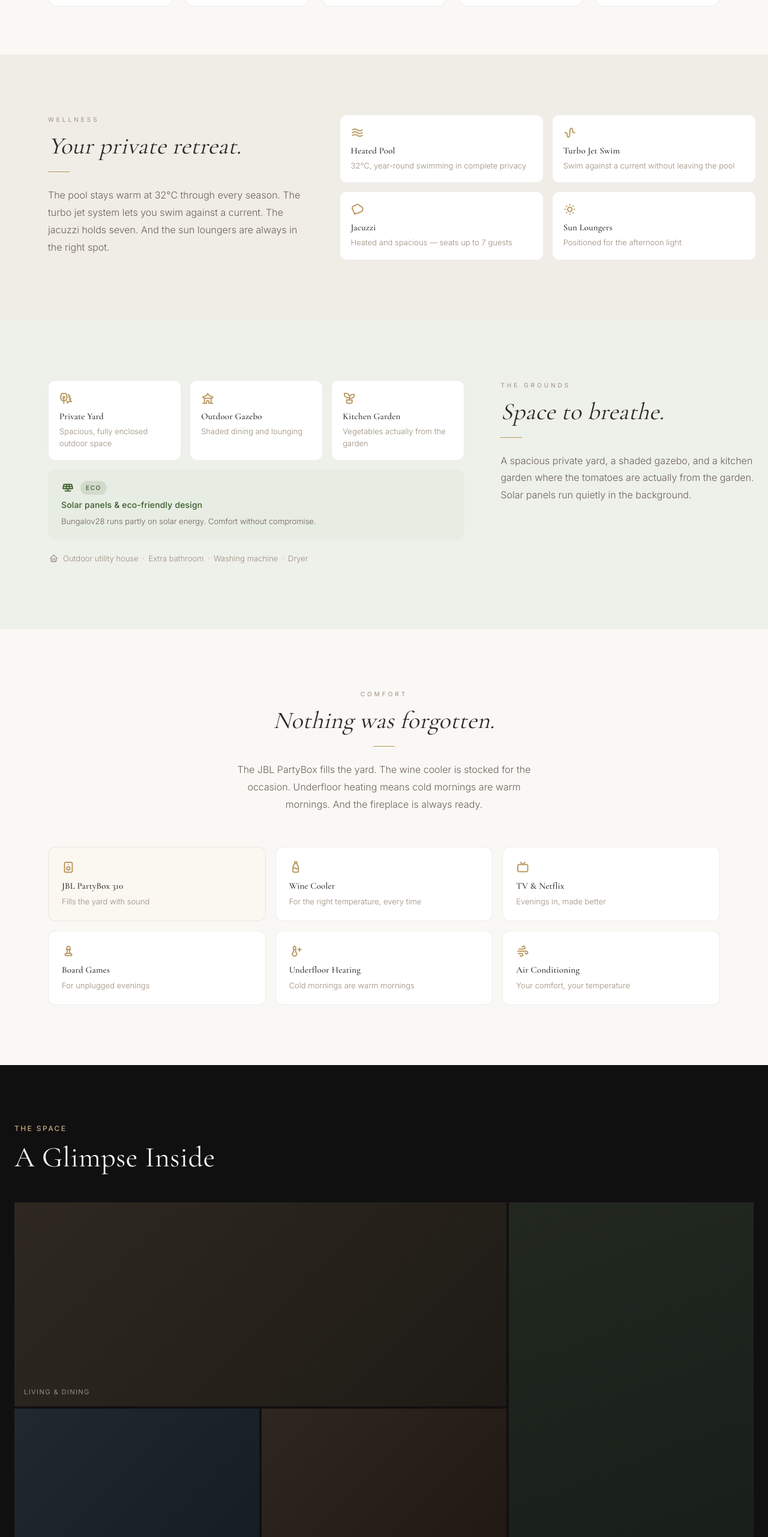
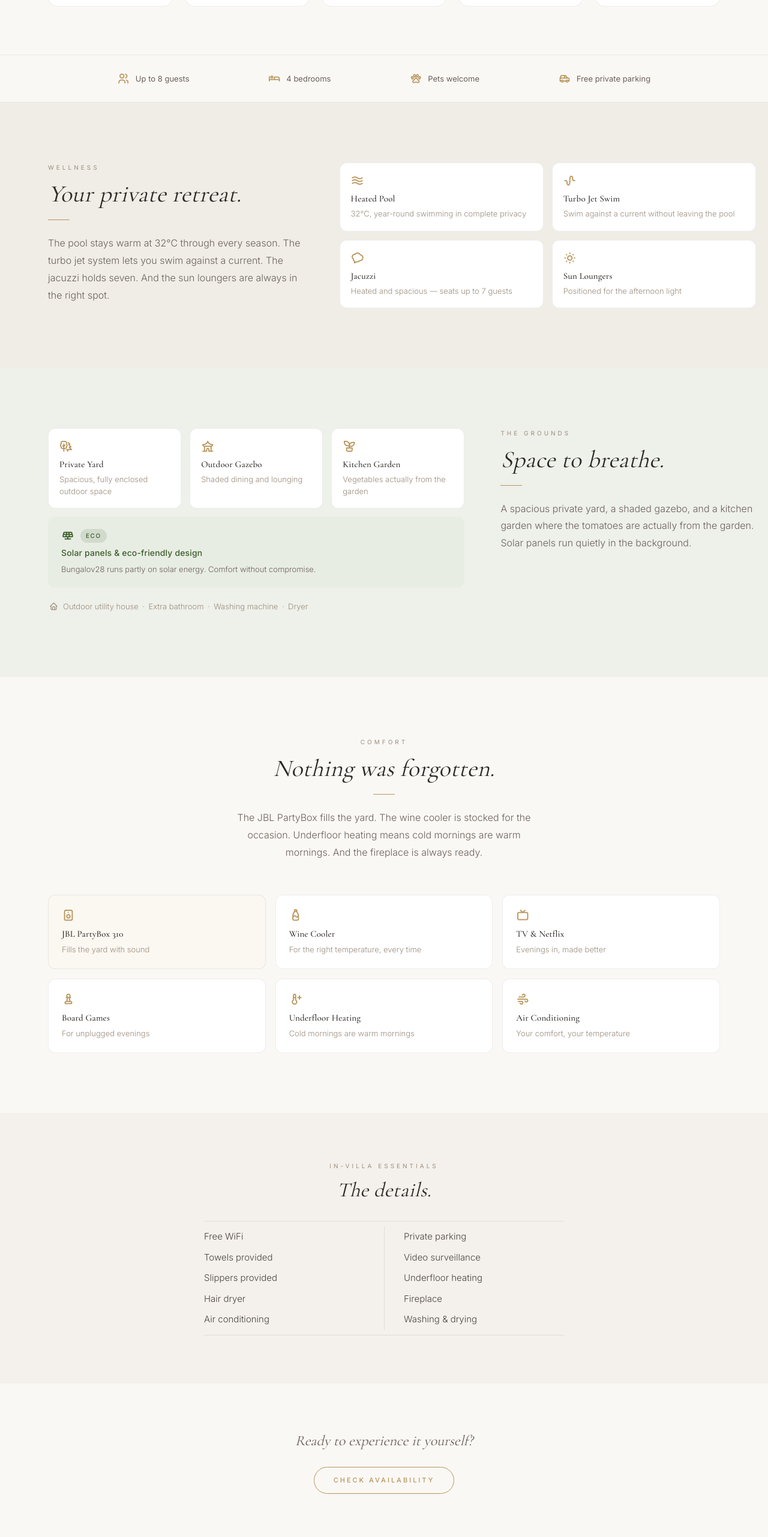
Before and after one commit to aleksandrapavicevic4/bungalov28, a Next.js app: page / in a window 1280 px wide. Shown: the part 2443-5006 px from the top of the page at 60% size. Built offline with nearby package versions, Linux system fonts and the light colour scheme.

Commit message:
Add amenities quick facts bar and hover effects

```diff
--- a/app/globals.css
+++ b/app/globals.css
@@ -20,9 +20,12 @@
   --bg-stone:      #F0EDE7;
   --bg-sage:       #EEF0EA;
   --bg-eco:        #E8EDE4;
-  --bg-card:       #FFFFFF;
-  --bg-card-warm:  #FBF7F1;
-  --gold:          #B8945A;
+  --bg-card:        #FFFFFF;
+  --bg-card-warm:   #FBF7F1;
+  --bg-essentials:  #F4F1EC;
+  --gold:           #B8945A;
+  --divider:        rgba(0, 0, 0, 0.08);
+  --text-essentials: #4A433D;
   --text-primary:  #2C2825;
   --text-body:     #6B6059;
   --text-hint:     #9C8E7E;
--- a/components/sections/Amenities/Amenities.module.css
+++ b/components/sections/Amenities/Amenities.module.css
@@ -453,6 +453,64 @@
 
 
 /* ─────────────────────────────────────────────────────────────
+   Quick-facts bar (between Layer 2 and Layer 3A)
+───────────────────────────────────────────────────────────── */
+
+.facts {
+  background-color: var(--bg-primary);
+  border-top: 0.5px solid var(--border-default);
+  border-bottom: 0.5px solid var(--border-default);
+  padding: 28px var(--container-padding);
+}
+
+.factsInner {
+  max-width: 1200px;
+  margin: 0 auto;
+  padding: 0 40px;
+  display: flex;
+  justify-content: space-evenly;
+  align-items: center;
+  gap: 16px;
+}
+
+.factItem {
+  display: flex;
+  align-items: center;
+  gap: 10px;
+}
+
+.factIcon {
+  font-size: 20px;
+  color: var(--gold);
+  line-height: 1;
+  flex-shrink: 0;
+}
+
+.factLabel {
+  font-family: var(--font-body);
+  font-size: 13px;
+  font-weight: 400;
+  color: var(--text-body);
+  white-space: nowrap;
+}
+
+
+/* ─────────────────────────────────────────────────────────────
+   Shared zone-card hover state
+   Softer than the Layer 2 strip cards (3px lift vs 6px)
+───────────────────────────────────────────────────────────── */
+
+.zoneCardHover {
+  transition: transform 0.3s ease, box-shadow 0.3s ease;
+}
+
+.zoneCardHover:hover {
+  transform: translateY(-3px);
+  box-shadow: 0 8px 20px rgba(0, 0, 0, 0.07);
+}
+
+
+/* ─────────────────────────────────────────────────────────────
    Layer 3C — Comfort & Entertainment Zone
 ───────────────────────────────────────────────────────────── */
 
@@ -540,6 +598,122 @@
 
 
 /* ─────────────────────────────────────────────────────────────
+   Layer 4 — In-Villa Essentials
+───────────────────────────────────────────────────────────── */
+
+.essentials {
+  background-color: var(--bg-essentials);
+  padding: 80px var(--container-padding);
+}
+
+.essentialsInner {
+  max-width: 600px;
+  margin: 0 auto;
+  text-align: center;
+  display: flex;
+  flex-direction: column;
+  align-items: center;
+  gap: 0;
+}
+
+/* Reuses .zoneLabel for the eyebrow — no extra rule needed */
+
+.essentialsHeadline {
+  font-family: var(--font-display);
+  font-style: italic;
+  font-size: 34px;
+  font-weight: 400;
+  color: var(--text-primary);
+  line-height: 1.15;
+  margin-bottom: 2rem;
+}
+
+.essentialsDivider {
+  width: 100%;
+  height: 1px;
+  background-color: var(--divider);
+  flex-shrink: 0;
+}
+
+/* Two-column list */
+
+.essentialsList {
+  display: grid;
+  grid-template-columns: 1fr 1fr;
+  width: 100%;
+  margin: 0;
+  padding: 0.5rem 0;
+}
+
+.essentialsCol,
+.essentialsColRight {
+  font-family: var(--font-body);
+  font-size: 15px;
+  font-weight: 300;
+  color: var(--text-essentials);
+  line-height: 2.3;
+  text-align: left;
+  list-style: none;
+  padding: 0;
+  margin: 0;
+}
+
+.essentialsColRight {
+  border-left: 0.5px solid var(--divider);
+  padding-left: 32px;
+}
+
+
+/* ─────────────────────────────────────────────────────────────
+   Layer 5 — Section Close / CTA
+───────────────────────────────────────────────────────────── */
+
+.sectionCta {
+  background-color: var(--bg-primary);
+  padding: 80px var(--container-padding);
+}
+
+.sectionCtaInner {
+  display: flex;
+  flex-direction: column;
+  align-items: center;
+  gap: 28px;
+}
+
+.ctaText {
+  font-family: var(--font-display);
+  font-style: italic;
+  font-size: 24px;
+  font-weight: 400;
+  color: var(--text-body);
+  text-align: center;
+  line-height: 1.3;
+}
+
+.ctaButton {
+  display: inline-block;
+  border: 1px solid var(--gold);
+  color: var(--gold);
+  background: transparent;
+  padding: 12px 32px;
+  border-radius: 40px;
+  font-family: var(--font-body);
+  font-size: 11px;
+  font-weight: 500;
+  letter-spacing: 3px;
+  text-transform: uppercase;
+  text-decoration: none;
+  cursor: pointer;
+  transition: background-color 0.25s ease, color 0.25s ease;
+}
+
+.ctaButton:hover {
+  background-color: var(--gold);
+  color: #ffffff;
+}
+
+
+/* ─────────────────────────────────────────────────────────────
    Responsive — Tablet (≤ 900px)
 ───────────────────────────────────────────────────────────── */
 
@@ -600,6 +774,23 @@
 ───────────────────────────────────────────────────────────── */
 
 @media (max-width: 600px) {
+  /* Facts bar: 2×2 grid on small screens */
+  .facts {
+    padding: 24px;
+  }
+
+  .factsInner {
+    padding: 0;
+    display: grid;
+    grid-template-columns: 1fr 1fr;
+    justify-items: start;
+    gap: 18px 12px;
+  }
+
+  .factLabel {
+    white-space: normal;
+  }
+
   .entry {
     padding: 80px 24px 60px;
   }
@@ -651,4 +842,30 @@
   .comfortGrid {
     grid-template-columns: 1fr;
   }
+
+  /* Essentials: tighter padding, single-column list, centered */
+  .essentials {
+    padding: 60px 24px;
+  }
+
+  .essentialsList {
+    grid-template-columns: 1fr;
+  }
+
+  .essentialsCol,
+  .essentialsColRight {
+    text-align: center;
+  }
+
+  .essentialsColRight {
+    border-left: none;
+    padding-left: 0;
+    border-top: 0.5px solid var(--divider);
+    padding-top: 0.5rem;
+  }
+
+  /* CTA: tighter padding */
+  .sectionCta {
+    padding: 60px 24px;
+  }
 }
--- a/components/sections/Amenities/Amenities.tsx
+++ b/components/sections/Amenities/Amenities.tsx
@@ -2,6 +2,14 @@
 
 import { useEffect, useRef } from 'react';
 import styles from './Amenities.module.css';
+
+// TODO: confirm guest capacity and bedroom count before launch
+const quickFacts = [
+  { icon: 'ti-users',   label: 'Up to 8 guests'      },
+  { icon: 'ti-bed',     label: '4 bedrooms'           },
+  { icon: 'ti-paw',     label: 'Pets welcome'         },
+  { icon: 'ti-car',     label: 'Free private parking' },
+];
 
 const wellnessCards = [
   {
@@ -195,6 +203,7 @@ export default function Amenities() {
                   src={item.photo}
                   alt={item.photoAlt}
                   className={styles.amenityPhoto}
+                  loading="lazy"
                 />
               </div>
               <div className={styles.cardBody}>
@@ -205,6 +214,24 @@ export default function Amenities() {
                 <h3 className={styles.cardTitle}>{item.title}</h3>
                 <p className={styles.cardDetail}>{item.detail}</p>
               </div>
+            </div>
+          ))}
+        </div>
+      </div>
+
+      {/* ── Quick-facts bar ─────────────────────────────────────── */}
+      <div className={styles.facts}>
+        <div
+          className={`${styles.factsInner} ${styles.animate}`}
+          data-animate
+        >
+          {quickFacts.map((fact) => (
+            <div key={fact.label} className={styles.factItem}>
+              <i
+                className={`ti ${fact.icon} ${styles.factIcon}`}
+                aria-hidden="true"
+              />
+              <span className={styles.factLabel}>{fact.label}</span>
             </div>
           ))}
         </div>
@@ -234,7 +261,7 @@ export default function Amenities() {
             {wellnessCards.map((item, i) => (
               <div
                 key={item.title}
-                className={`${styles.wellnessCard} ${styles.animateRight}`}
+                className={`${styles.wellnessCard} ${styles.zoneCardHover} ${styles.animateRight}`}
                 data-animate
                 style={{ transitionDelay: `${i * 80}ms` }}
               >
@@ -263,7 +290,7 @@ export default function Amenities() {
               {groundsCards.map((item, i) => (
                 <div
                   key={item.title}
-                  className={`${styles.groundsCard} ${styles.animateLeft}`}
+                  className={`${styles.groundsCard} ${styles.zoneCardHover} ${styles.animateLeft}`}
                   data-animate
                   style={{ transitionDelay: `${i * 80}ms` }}
                 >
@@ -374,7 +401,7 @@ export default function Amenities() {
             {comfortCards.map((item, i) => (
               <div
                 key={item.title}
-                className={`${styles.comfortCard} ${item.featured ? styles.comfortCardFeatured : ''} ${styles.animate}`}
+                className={`${styles.comfortCard} ${styles.zoneCardHover} ${item.featured ? styles.comfortCardFeatured : ''} ${styles.animate}`}
                 data-animate
                 style={{ transitionDelay: `${i * 60}ms` }}
               >
@@ -391,6 +418,50 @@ export default function Amenities() {
         </div>
       </div>
 
+      {/* ── Layer 4: In-Villa Essentials ─────────────────────────── */}
+      <div className={styles.essentials}>
+        <div
+          className={`${styles.essentialsInner} ${styles.animateFade}`}
+          data-animate
+        >
+          <p className={styles.zoneLabel}>In-Villa Essentials</p>
+          <h2 className={styles.essentialsHeadline}>The details.</h2>
+          <div className={styles.essentialsDivider} aria-hidden="true" />
+          <div className={styles.essentialsList}>
+            <ul className={styles.essentialsCol}>
+              <li>Free WiFi</li>
+              <li>Towels provided</li>
+              <li>Slippers provided</li>
+              <li>Hair dryer</li>
+              <li>Air conditioning</li>
+            </ul>
+            <ul className={styles.essentialsColRight}>
+              <li>Private parking</li>
+              <li>Video surveillance</li>
+              <li>Underfloor heating</li>
+              <li>Fireplace</li>
+              <li>Washing &amp; drying</li>
+            </ul>
+          </div>
+          <div className={styles.essentialsDivider} aria-hidden="true" />
+        </div>
+      </div>
+
+      {/* ── Layer 5: Section Close / CTA ─────────────────────────── */}
+      <div className={styles.sectionCta}>
+        <div
+          className={`${styles.sectionCtaInner} ${styles.animateFade}`}
+          data-animate
+        >
+          <p className={styles.ctaText}>
+            Ready to experience it yourself?
+          </p>
+          <a href="#contact" className={styles.ctaButton}>
+            Check Availability
+          </a>
+        </div>
+      </div>
+
     </section>
   );
 }
```
